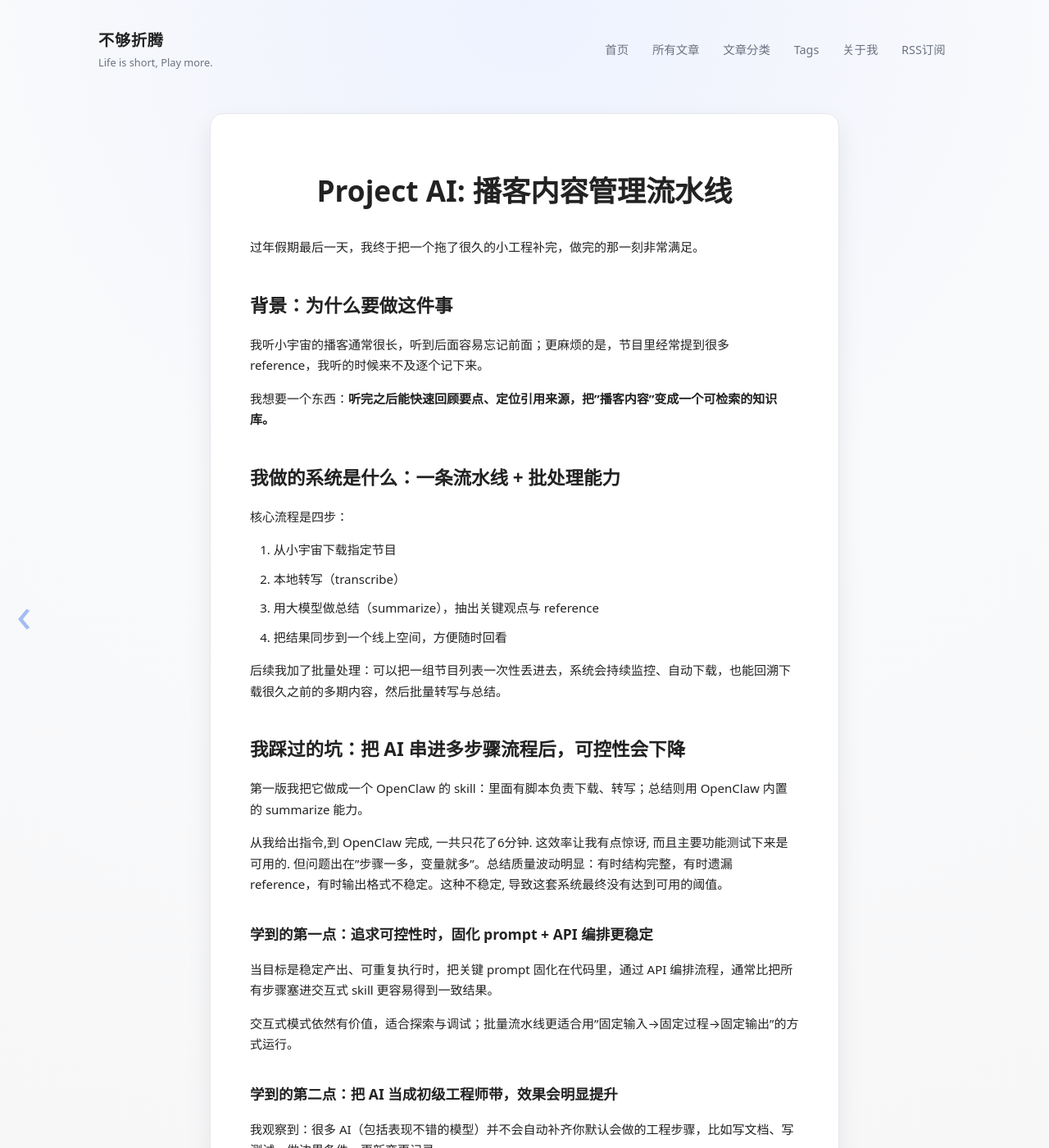
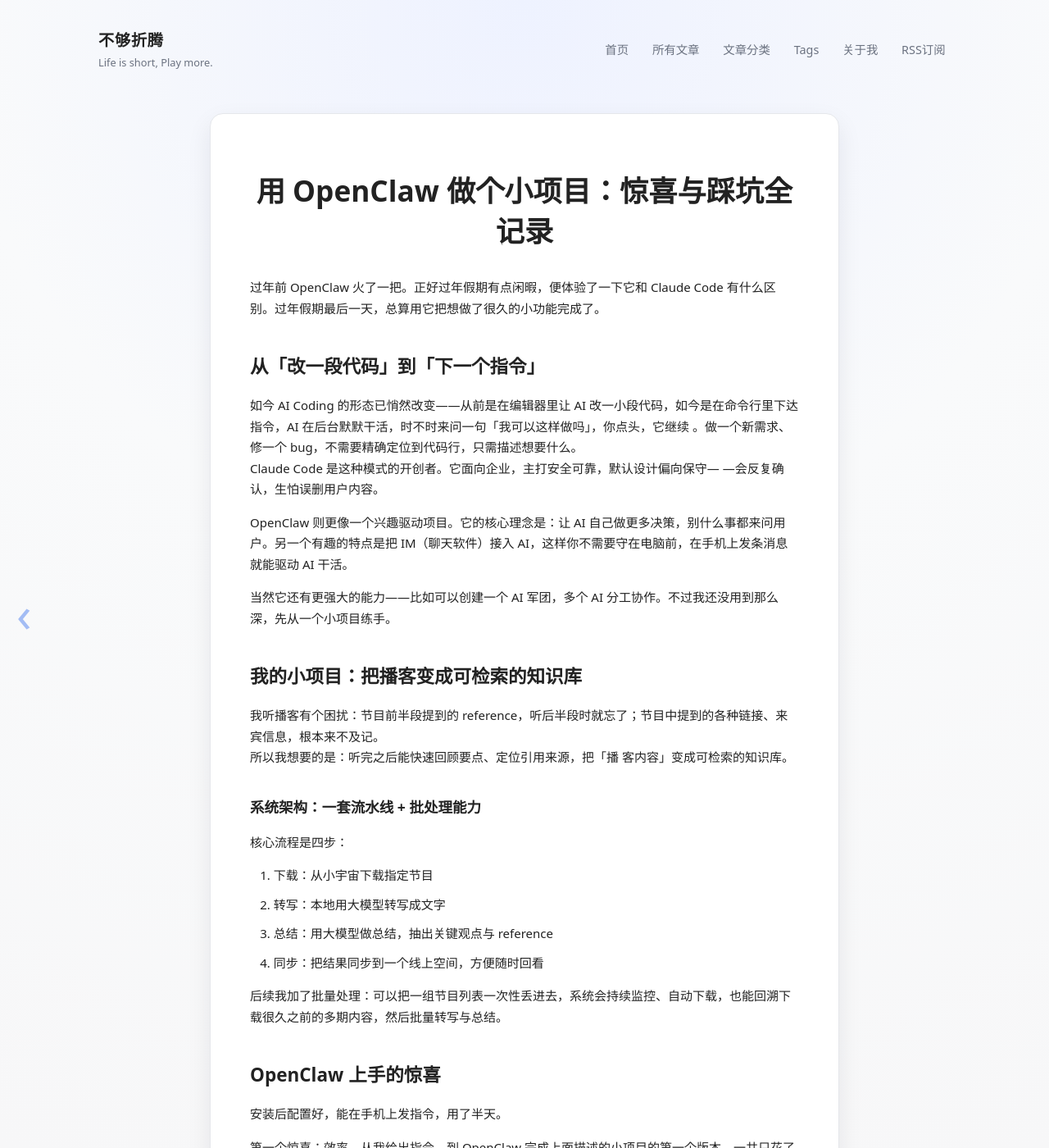
Before and after one commit to imrickysu/imrickysu.github.io, a Jekyll site: the page built from _posts/2026-02-22-podcast-pipeline.md, in a window 1280 px wide and 1400 px high. Shown: the whole window at 82% size. Built offline with Jekyll 4.4.1, drawn with Linux system fonts in a browser that asks for light colours; some of the changed text lies outside the part shown.

Commit message:
Revise podcast pipeline post with OpenClaw insights
Updated the title and content of the podcast pipeline post to reflect the use of OpenClaw and personal experiences with AI integration.

```diff
--- a/_posts/2026-02-22-podcast-pipeline.md
+++ b/_posts/2026-02-22-podcast-pipeline.md
@@ -1,44 +1,79 @@
 ---
 layout: post
-title: "Project AI: 播客内容管理流水线"
+title: "用 OpenClaw 做个小项目：惊喜与踩坑全记录"
 date: 2026-02-22
 category: 实践记录
 tags:
   - 项目：ProjectAI
 ---
 
-过年假期最后一天，我终于把一个拖了很久的小工程补完，做完的那一刻非常满足。
+过年前 OpenClaw 火了一把。正好过年假期有点闲暇，便体验了一下它和 Claude Code 有什么区别。过年假期最后一天，总算用它把想做了很久的小功能完成了。
 
-## 背景：为什么要做这件事
+## 从「改一段代码」到「下一个指令」
 
-我听小宇宙的播客通常很长，听到后面容易忘记前面；更麻烦的是，节目里经常提到很多 reference，我听的时候来不及逐个记下来。
+如今 AI Coding 的形态已悄然改变——从前是在编辑器里让 AI 改一小段代码，如今是在命令行里下达指令，AI 在后台默默干活，时不时来问一句「我可以这样做吗」，你点头，它继续 。做一个新需求、修一个 bug，不需要精确定位到代码行，只需描述想要什么。
+Claude Code 是这种模式的开创者。它面向企业，主打安全可靠，默认设计偏向保守— —会反复确认，生怕误删用户内容。
 
-我想要一个东西：**听完之后能快速回顾要点、定位引用来源，把"播客内容"变成一个可检索的知识库。**
+OpenClaw 则更像一个兴趣驱动项目。它的核心理念是：让 AI 自己做更多决策，别什么事都来问用户。另一个有趣的特点是把 IM（聊天软件）接入 AI，这样你不需要守在电脑前，在手机上发条消息就能驱动 AI 干活。
 
-## 我做的系统是什么：一条流水线 + 批处理能力
+当然它还有更强大的能力——比如可以创建一个 AI 军团，多个 AI 分工协作。不过我还没用到那么深，先从一个小项目练手。
+
+## 我的小项目：把播客变成可检索的知识库
+
+我听播客有个困扰：节目前半段提到的 reference，听后半段时就忘了；节目中提到的各种链接、来宾信息，根本来不及记。
+所以我想要的是：听完之后能快速回顾要点、定位引用来源，把「播 客内容」变成可检索的知识库。
+
+### 系统架构：一套流水线 + 批处理能力
 
 核心流程是四步：
 
-1. 从小宇宙下载指定节目
-2. 本地转写（transcribe）
-3. 用大模型做总结（summarize），抽出关键观点与 reference
-4. 把结果同步到一个线上空间，方便随时回看
+1. 下载：从小宇宙下载指定节目
+2. 转写：本地用大模型转写成文字
+3. 总结：用大模型做总结，抽出关键观点与 reference
+4. 同步：把结果同步到一个线上空间，方便随时回看
 
 后续我加了批量处理：可以把一组节目列表一次性丢进去，系统会持续监控、自动下载，也能回溯下载很久之前的多期内容，然后批量转写与总结。
+
+## OpenClaw 上手的惊喜
+
+安装后配置好，能在手机上发指令，用了半天。
+
+第一个惊喜：效率。从我给出指令，到 OpenClaw 完成上面描述的小项目的第一个版本，一共只花了6分钟。这效率让我有点惊讶，而且主要功能测试下来是可用的！
+
+第二个惊喜：它可以自己配置自己：配置连接到即时通信软件，我只是给了指令，配置修改是它自己做的。
+
+第三个惊喜：移动端真的能有产出！上面一半的事情我是在手机上做的，可能只是在等年夜饭，在晒太阳的闲暇，只要你有想法，下达一个指令，它就能跑，不需要等回到家再做，因为经常回到家早就把这件事忘了。
 
 ## 我踩过的坑：把 AI 串进多步骤流程后，可控性会下降
 
 第一版我把它做成一个 OpenClaw 的 skill：里面有脚本负责下载、转写；总结则用 OpenClaw 内置的 summarize 能力。
 
-从我给出指令,到 OpenClaw 完成, 一共只花了6分钟. 这效率让我有点惊讶, 而且主要功能测试下来是可用的. 但问题出在"步骤一多，变量就多"。总结质量波动明显：有时结构完整，有时遗漏 reference，有时输出格式不稳定。这种不稳定, 导致这套系统最终没有达到可用的阈值。
+但问题出在"步骤一多，变量就多"。总结质量波动明显：有时结构完整，有时遗漏 reference，有时输出格式不稳定。这种不稳定, 导致这套系统最终没有达到可用的阈值。
 
-### 学到的第一点：追求可控性时，固化 prompt + API 编排更稳定
+当然这个锅也不该完全由 OpenClaw 背，因为架构设计可能对它要求太高了。或者说需要显式地先和它讨论清楚架构，再做实现。所以第二版当我让它对第一版的实现提建议，和它做了详细的讨论，它就能提议做一个更稳定的架构。
 
-当目标是稳定产出、可重复执行时，把关键 prompt 固化在代码里，通过 API 编排流程，通常比把所有步骤塞进交互式 skill 更容易得到一致结果。
+---
 
-交互式模式依然有价值，适合探索与调试；批量流水线更适合用"固定输入→固定过程→固定输出"的方式运行。
+以下是根据我踩过的坑，总结出的最佳实践。他们不仅限于 OpenClaw，其实他们可以用于所有的 AI 编程工具。
 
-### 学到的第二点：把 AI 当成初级工程师带，效果会明显提升
+### 经验一：先让 AI 评审自己的作品，再改进
+
+第一次做，它只有 prompt，做得不够好；第二次做，它已经有个可运行的工程，评审这个工程的实现更容易给出有效建议。让 AI 面对一个具体可评审的产物，比空对空讨论 prompt 效果好得多。
+
+### 经验二：专人专职，别让一个 AI 干所有的活
+
+上面的例子里：做总结的是一个 AI，调度步骤 1234 的是一个 AI，把自然语言指令转换成步骤的也是一个 AI。
+
+但这些角色本质不同：
+- 总结 固定输入输出，适合用模板，工具属性强
+- 调度步骤 顺序清晰，几乎不需要智能
+- 指令翻译 需要理解意图，有管理属性
+
+所以要拆开：总结功能固化为 prompt + API 编排；组合逻辑用流程代码；指令翻译用 AI Skill。
+
+结果就是：第一版是一个厚重的、带代码片段的 Skill；第二版是本地可直接运行的工具，加上薄薄的 Skill Wrapper。远程让 AI 操作工具，本地直接上手用工具，各司其职。
+
+### 经验三：把 AI 当成初级工程师带，效果会明显提升
 
 我观察到：很多 AI（包括表现不错的模型）并不会自动补齐你默认会做的工程步骤，比如写文档、写测试、做边界条件、更新变更记录。
 
@@ -53,7 +88,7 @@
 
 即使模型的"代码分数"未必最高，只要协作流程清晰，产出仍然可以达到非常高的可用度。
 
-### 学到的第三点：让项目自解释，能显著降低"重新捡起来"的摩擦
+### 经验四：让项目自解释，能显著降低"重新捡起来"的摩擦
 
 我很喜欢 Claude 的 `/init` 那种"先读取项目上下文再开始工作"的体验，于是我也把类似习惯写进项目规范：
 
@@ -64,10 +99,16 @@
 
 ## 当天的一个小插曲
 
-今天我还听了一期播客，嘉宾在讲他使用 OpenClaw 的过程里遇到的各种问题。他的描述非常具体：就像在带一个小孩写作业，一边生气，一边又被它的进步惊到。
+今天我还听了[一期播客](https://www.xiaoyuzhoufm.com/episode/699939cade29766da90d95db)，重轻老师在讲他使用 OpenClaw 的过程里遇到的各种问题。
 
-我听的时候一直在笑，同时也在反思：当我们在软件里增加 AI 能力时，很多"不会写代码的人"遇到的卡点，其实来自流程与预期管理，而不是模型聪明程度。这个提醒非常实用。
+他说他就像在带一个小孩写作业，一边生气，一边又被它的进步惊到。
+
+这个描述太精准了。我完全能想象那种割裂感——AI 能完成看起来很难的任务，却在看起来很简单的地方栽跟头。像到了一个新世界，曾经的经验失效了，你无法预测下一件事会怎样。
+
+作为一个日常工作就是设计软件用户体验的人，听他讲这些收获很大：很多时候「不会写代码的人」遇到的难点，其实来自预期管理，而 不是模型本身够不够聪明。这个提醒非常实用。
 
 ## 结尾
 
-即将进入 AI Native 时代, 让你的 AI 更了解你会变得重要。这个小项目不仅仅让我尝试了目前火热的 OpenClaw, 试用了很多以前没用过的工具, 让我更了解目前 AI 的进展, 也是将来让 AI 了解我的一小步。假期最后一天把这个心愿补上，我很满足。
+这是最好的时代，也是最差的时代。AI 每天都在革命某个行业。有的是真的会改变社会，有的只是用来讲故事。
+
+还是那句话：亲手试试呗。
```
